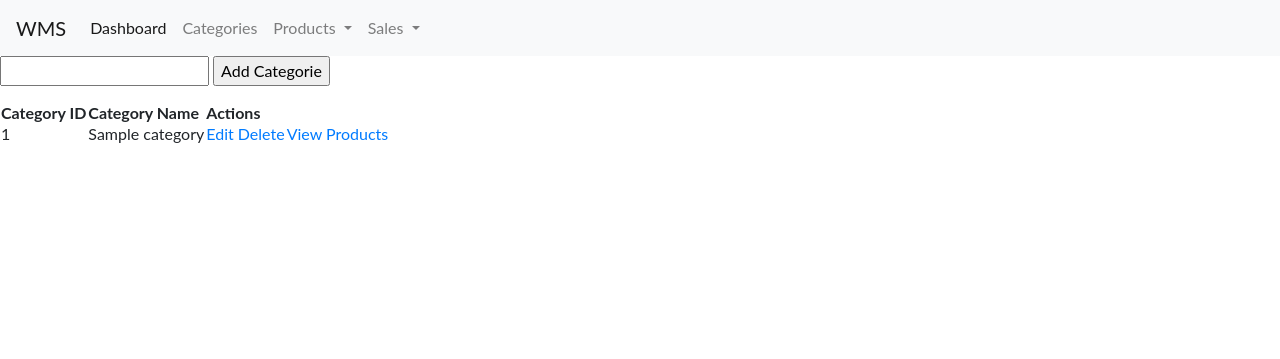
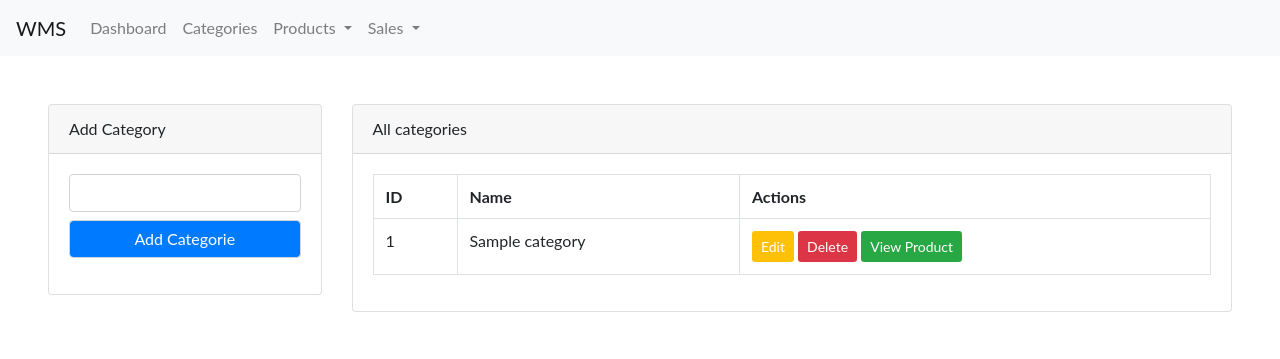
Before and after one commit to akshay2739/Aatmnirbhar-A-team, a PHP site: page /categories.php in a window 1280 px wide. Shown: the top 359 px of the page. Run offline with PHP 8.4, Linux system fonts and the light colour scheme; the visitor is signed in with stand-in values (Sample User, id 1); tables that the repository leaves empty hold one stand-in row (values such as "Sample post").

Commit message:
Category pade is styled!

```diff
--- a/categories.php
+++ b/categories.php
@@ -20,26 +20,59 @@ $res = $conn -> query($sql);
 </head>
 <body>
     <?php include_once('include/header.php') ?>
-    <form action="include/addCategorie.inc.php" method="POST">
-        <input type="text" name="categorie">
-        <input type="submit" name="add" value="Add Categorie">
+
+    <div class="row p-lg-5">
+        <div class="col-lg-3 col-sm-12">
+            <div class="card">
+                <div class="card-header w-100">
+                    Add Category
+                </div>
+                <div class="card-body">
+                    <form action="include/addCategorie.inc.php" class="form-group" method="POST">
+                        <input type="text" class="form-control" name="categorie">
+                        <input type="submit" class="form-control bg-primary text-white mt-2" name="add" value="Add Categorie">
                     </form>
+                </div>
+            </div>
 
-    <table>
+
+        </div>
+        <div class="col-lg-9 col-sm-12">
+            <div class="card">
+                <div class="card-header">
+                    All categories
+                </div>
+                <div class="card-body">
+                    <div class="table-responsive-sm">
+                        <table class="table table-bordered">
                             <tr>
-            <th>Category ID</th>
-            <th>Category Name</th>
-            <th>Actions</th>
+                                <th>ID</th>
+                                <th>Name</th>
+                                <th colspan=3>Actions</th>
                             </tr>
                             <?php while(($r = $res->fetch_assoc())){ ?>
                                 <tr>
                                     <td><?php echo $r['category_id'] ?></td>
                                     <td><?php echo $r['category_name']?></td>
-                <td> <a href='edit_category.php?id=<?php echo $r['category_id']; ?>'> Edit </a>
-                <a href='delete_category.php?id=<?php echo $r['category_id']; ?>'> Delete </a>
-                <td> <a href='manageProducts.php?id=<?php echo $r['category_id']; ?>'> View Products </a></td>
+                                    <td>
+                                        <a class="  btn btn-sm bg-warning text-white" href='edit_category.php?id=<?php echo $r['category_id']; ?>'> Edit </a>
+                                        <a class=" btn btn-sm bg-danger text-white" href='delete_category.php?id=<?php echo $r['category_id']; ?>'> Delete </a>
+                                        <a class="   btn btn-sm bg-success text-white" href='manageProducts.php?id=<?php echo $r['category_id']; ?>'>View Product</a>
+                                    </td>
                                 </tr>
                             <?php } ?>
                         </table>
+                    </div>
+
+                </div>
+            </div>
+
+        </div>
+    </div>
+
+
+
+
+
 </body>
 </html>
--- a/include/header.php
+++ b/include/header.php
@@ -17,7 +17,7 @@
   </button>
   <div class="collapse navbar-collapse" id="navbarNavDropdown">
     <ul class="navbar-nav">
-      <li class="nav-item active">
+      <li class="nav-item ">
         <a class="nav-link" href="index.php">Dashboard</a>
       </li>
       <li class="nav-item">
```
Lines whose indentation alone changed are shown as unchanged.
